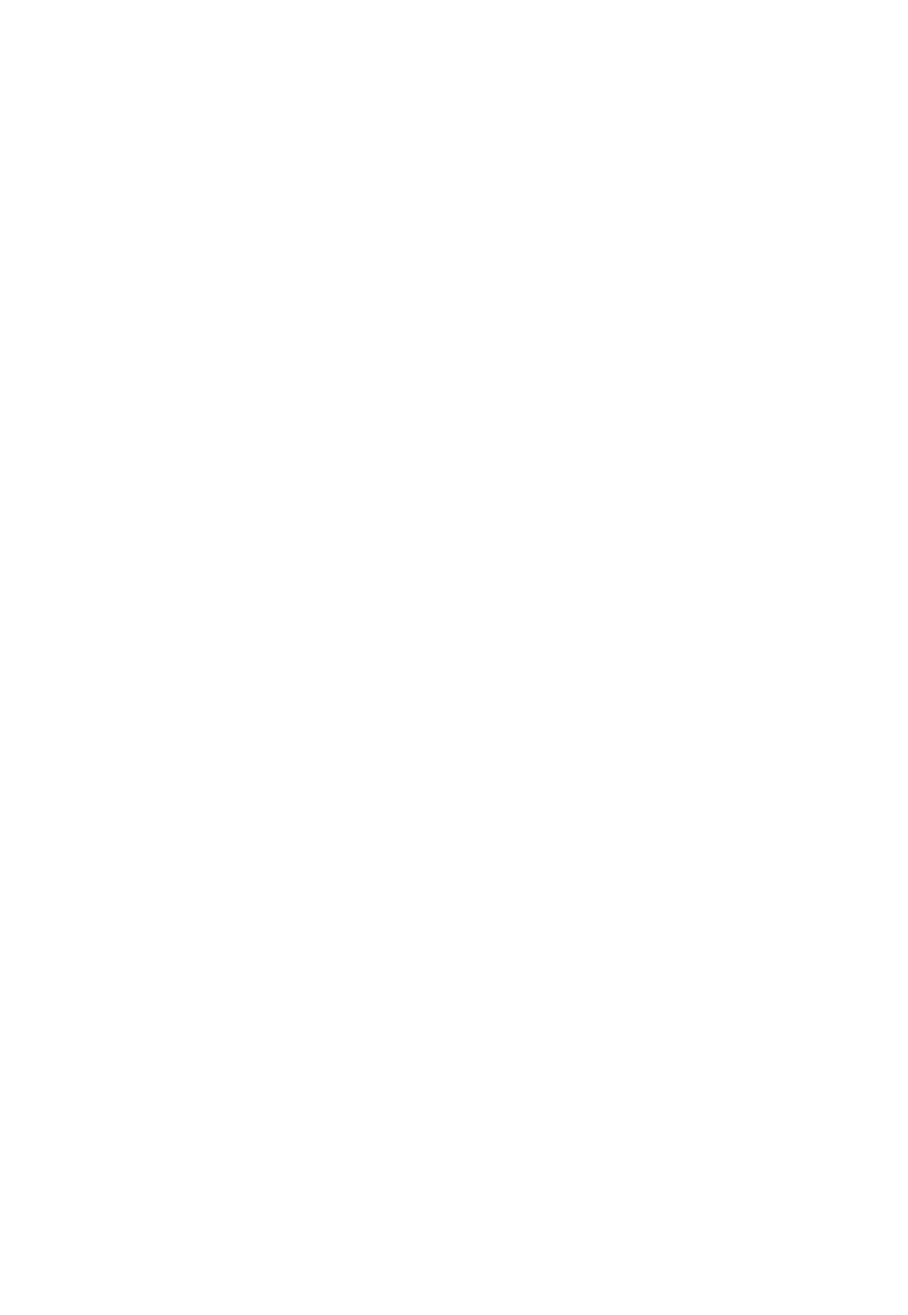
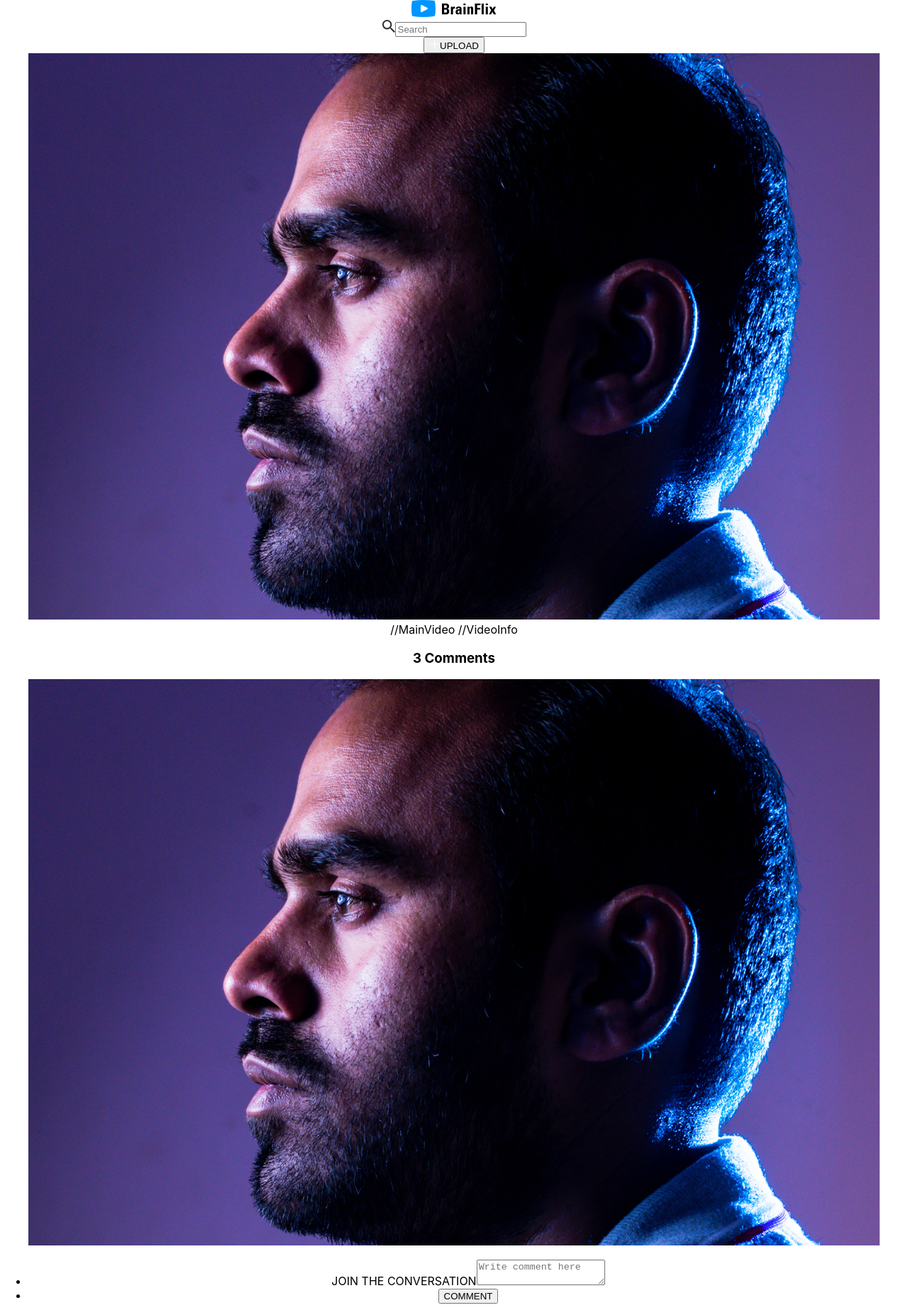
Before and after one commit to sean35mm/brainflix, a React (Create React App) app in the folder sprint-one/: page / in a window 1280 px wide. Shown: the whole page at 71% size. Before the commit the page ends 800 px from the top, so only its background shows below. Built offline with nearby package versions, Linux system fonts and the light colour scheme.

Commit message:
completed header and comment form. Figuring out state and props to utilize data from json

```diff
--- a/sprint-one/src/App.js
+++ b/sprint-one/src/App.js
@@ -1,8 +1,15 @@
-import logo from "./logo.svg";
 import "./App.css";
+import Header from "./Components/Header/header";
+import CommentForm from "./Components/CommentForm/CommentForm";
 
 function App() {
-	return <div className="App"></div>;
+	return (
+		<div className="App">
+			<Header />
+			//MainVideo //VideoInfo
+			<CommentForm commentsNumber="3" /*this has to be dynamic*/ />
+		</div>
+	);
 }
 
 export default App;
--- /dev/null
+++ b/sprint-one/src/Components/CommentForm/CommentForm.jsx
@@ -0,0 +1,28 @@
+import React from 'react';
+import Mohan from '../../Assets/Images/Mohan-muruge.jpg';
+
+
+class Comments extends React.Component {
+  render() {
+    return (
+    <div>
+      <h3 className="xx"> {this.props.commentsNumber} Comments</h3>
+        <form className="xx" name="commentForm">
+          <img className="xx" src={Mohan} alt="mohan"/>
+          <ul className="xx">
+            <li className="xx">
+              <label className="xx">JOIN THE CONVERSATION</label>
+              <textarea className="xx" type="text" name="username" placeholder="Write comment here" />
+            </li>
+            <li className="xx">
+              <button className="xx">COMMENT</button>
+            </li>
+          </ul>
+        </form>
+    </div>
+    )
+  }
+
+}
+
+export default Comments
--- a/sprint-one/src/Components/Header/header.jsx
+++ b/sprint-one/src/Components/Header/header.jsx
@@ -1,29 +1,27 @@
 import React from 'react';
-import Logo from '../../assets/Logo/Logo-brainflix.svg';
-import Magnifyer from '../../assets/Icons/SVG/Icon-search.svg';
-import Upload from '../../assets/Icons/SVG/Icon-upload.svg';
-import Mohan from '../../assets/Images/Mohan-muruge.jpg';
+import Logo from '../../Assets/Logo/Logo-brainflix.svg';
+import Magnifier from '../../Assets/Icons/Icon-search.svg';
+import Upload from '../../Assets/Icons/Icon-upload.svg';
+import Mohan from '../../Assets/Images/Mohan-muruge.jpg';
 
 const Header = () => {
   return (
     <div>
       <a className="xx" href="./Header.jsx">
-        <img className="xx" src={Logo} alt="Brainflix logo" />
+        <img className="xx" src={Logo} alt="logo" />
       </a>
       <form className="xx">
-          <img className="xx" src={Magnifyer} alt="Magnifying glass" />
+          <img className="xx" src={Magnifier} alt="magnifier-icon" />
           <input className="xx" placeholder="Search" />
       </form>
       <div className="xx">
         <button className="xx">
-              <img className="xx" src={Upload} alt="Upload button" />
-              UPLOAD
-          </button>
+          <img className="xx" src={Upload} alt="Upload button" />
+          UPLOAD
+        </button>
           <img className="xx" src={Mohan} alt="User Mohan badge" />
       </div>
     </div>
-
-
   )
 };
 
```
Also changed, not shown: sprint-one/src/Components/CommentList/CommentList.jsx (added, +13 -0 lines), sprint-one/src/Components/MainVideo/MainVideo.jsx (added, +17 -0 lines), sprint-one/src/Components/CommentForm/CommentForm.scss (added), sprint-one/src/Components/CommentList/CommentList.scss (added), sprint-one/src/Components/MainVideo/MainVideo.scss (added).
